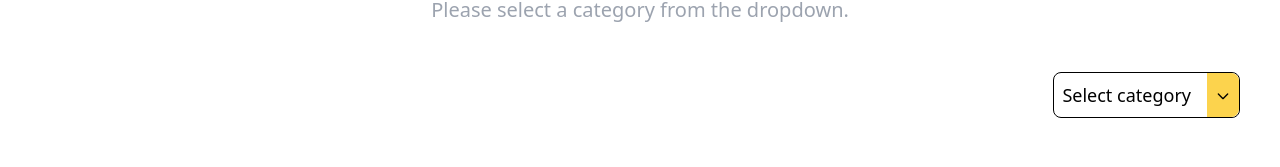
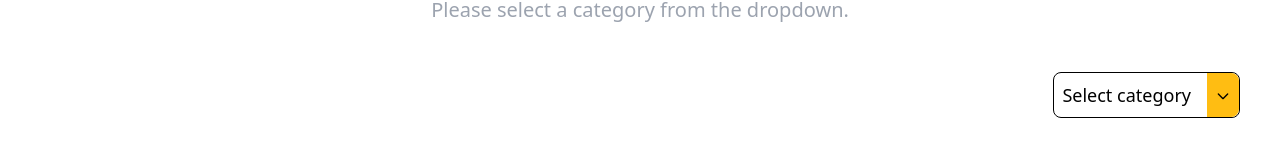
Before and after one commit to jrnesc/chariteazy, a React (Create React App) app in the folder frontend/: page /projects in a window 1280 px wide. Shown: the part 196-363 px from the top of the page. Built offline with nearby package versions, Linux system fonts and the light colour scheme.

Commit message:
change Dropdown chevron background colour to custom yellow

```diff
--- a/frontend/src/components/Dropdown.jsx
+++ b/frontend/src/components/Dropdown.jsx
@@ -37,7 +37,7 @@ const Dropdown = () => {
             }}
           >
             Select category
-            <span className="absolute block h-full w-8 top-0 right-0 rounded-r-lg bg-yellow-300 ml-5">
+            <span className="absolute block h-full w-8 top-0 right-0 rounded-r-lg bg-yello ml-5">
               <svg
                 xmlns="http://www.w3.org/2000/svg"
                 className="absolute block h-4 w-4 top-1/3 left-1/4"
```
